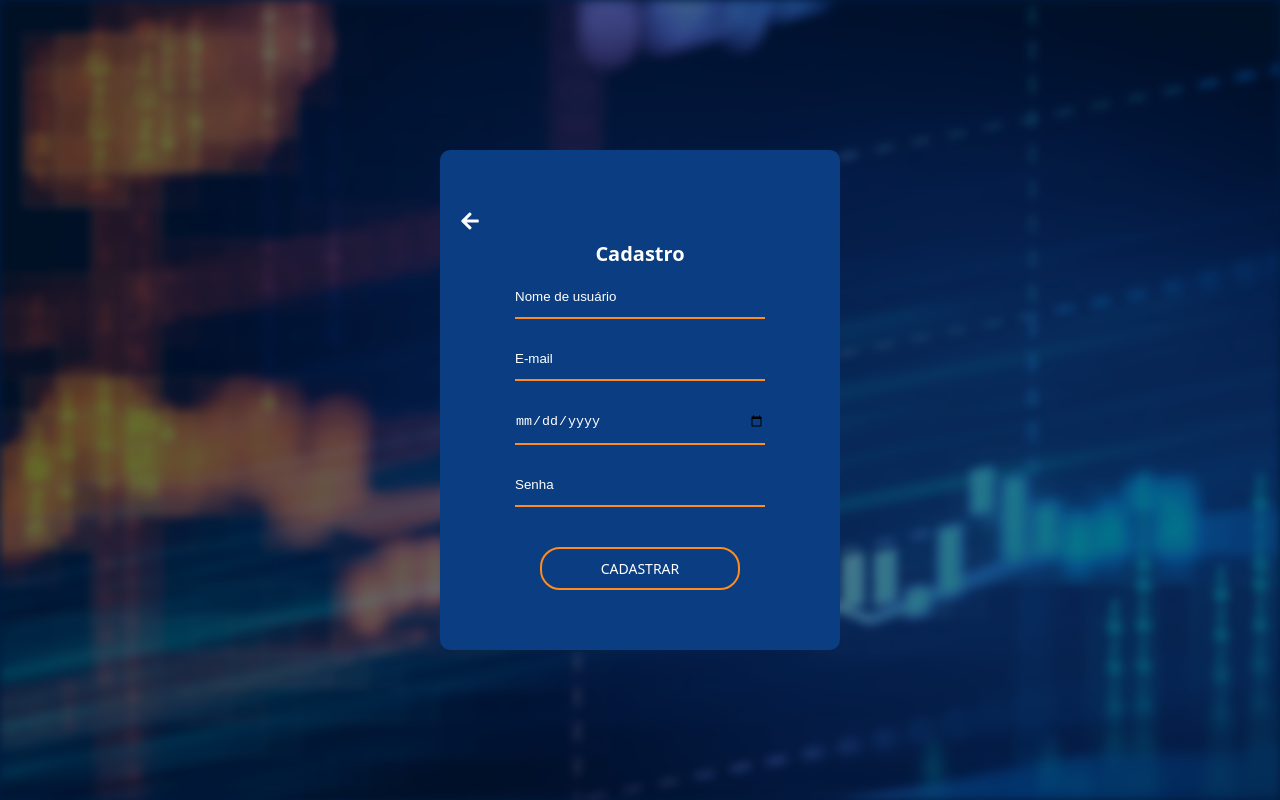
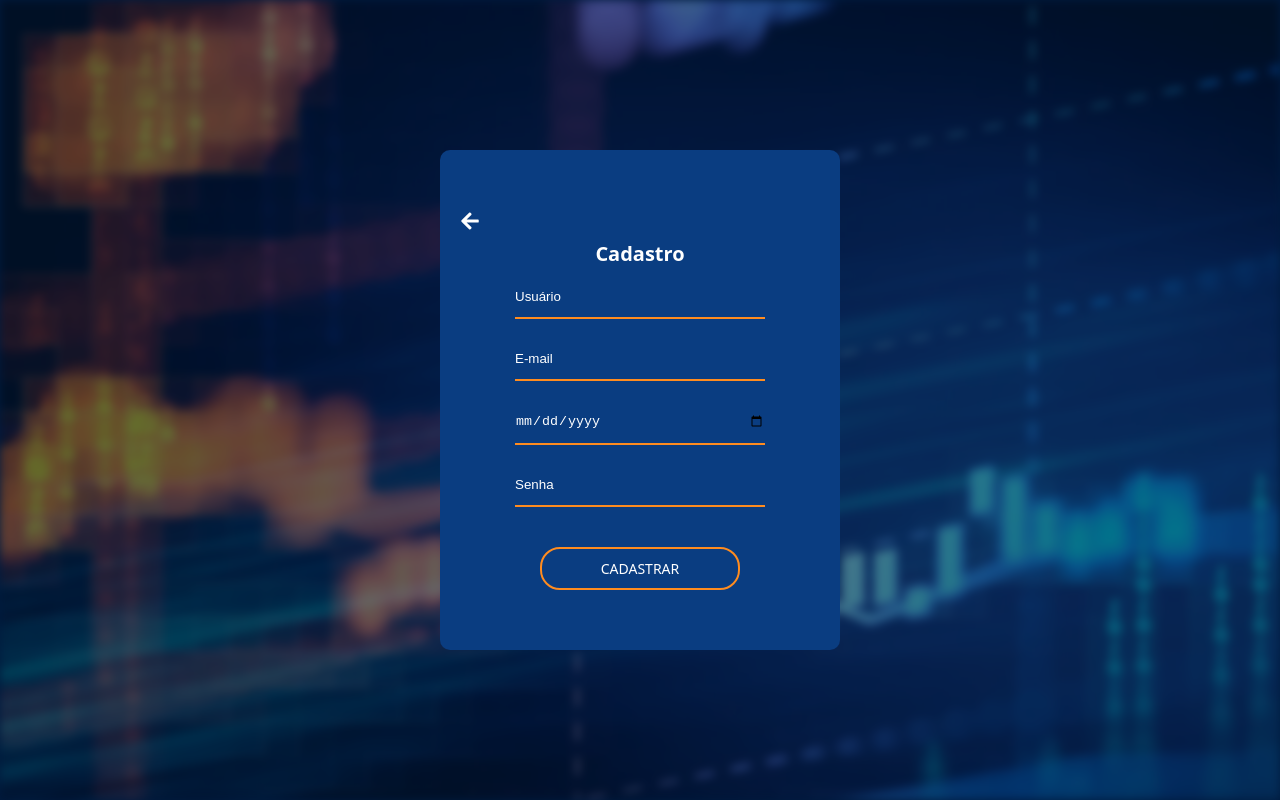
Before and after one commit to izaiasmachado/mandacarubroker-front, a Next.js app: page /cadastro in a window 1280 px wide. Built offline with nearby package versions, Linux system fonts and the light colour scheme; no server answers.

Commit message:
feat: user name can't have spaces

```diff
--- a/src/app/cadastro/page.js
+++ b/src/app/cadastro/page.js
@@ -32,6 +32,11 @@ export default function Cadastro() {
     if (username.length === 0) {
       return "Nome de usuário não pode ficar vazio";
     }
+
+    if (username.includes(" ")) {
+      return "Nome de usuário não pode conter espaços";
+    }
+
     return false;
   };
 
@@ -150,7 +155,7 @@ export default function Cadastro() {
             <CadastroTitle>Cadastro</CadastroTitle>
             <Input
               type="text"
-              placeholder="Nome de usuário"
+              placeholder="Usuário"
               onChange={(e) => setUsername(e.target.value)}
               required={usernameError || (submitted && username.length === 0)}
             ></Input>
```
